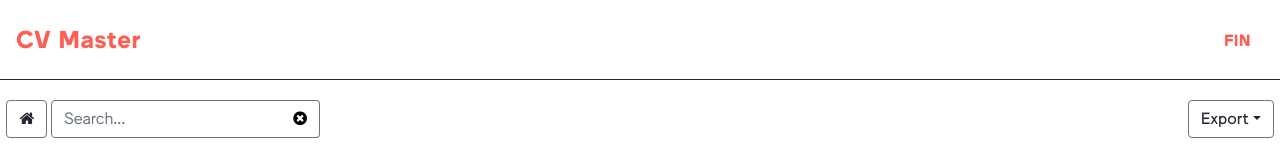
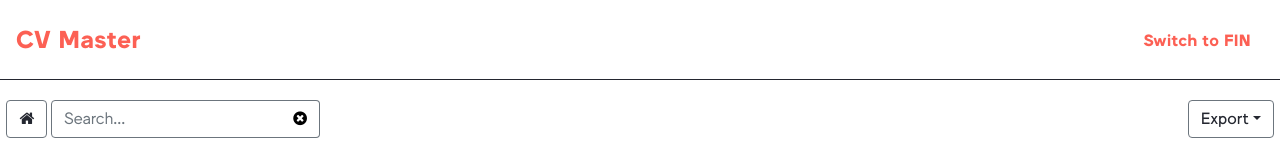
Before and after one commit to Martturi/CV_master, a React (Create React App) app in the folder react/: page / in a window 1280 px wide. Shown: the top 158 px of the page. Built offline with nearby package versions, Linux system fonts and the light colour scheme; no server answers.

Commit message:
Changed the button text

```diff
--- a/react/src/components/Header.js
+++ b/react/src/components/Header.js
@@ -18,7 +18,7 @@ const Header = (props) => {
           props.updateLanguage(newLang)
         }}
       >
-        {(props.language === 'eng') ? 'FIN' : 'ENG'}
+        {`Switch to ${(props.language === 'eng') ? 'FIN' : 'ENG'}`}
       </Button>
     </header>
   )
```
